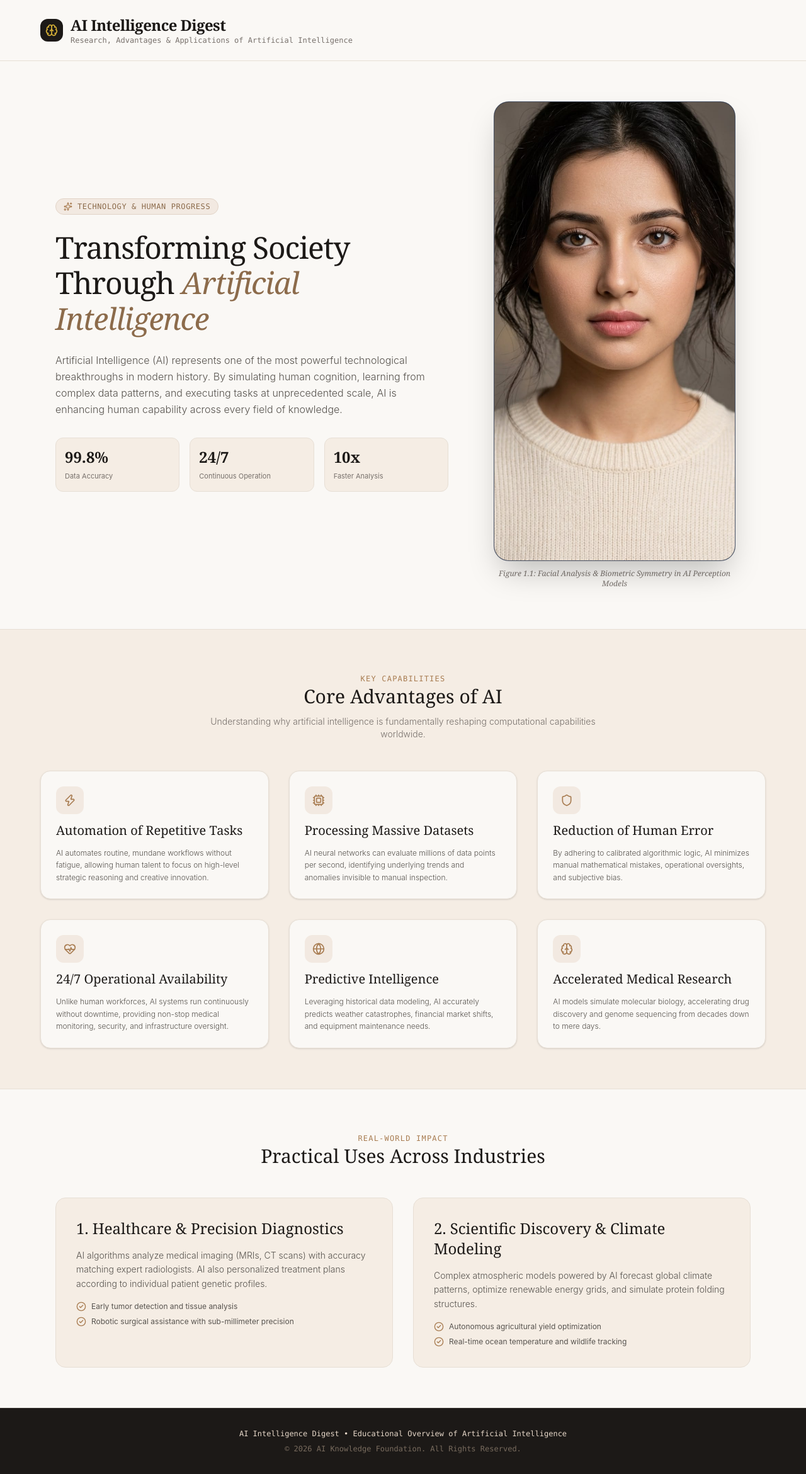
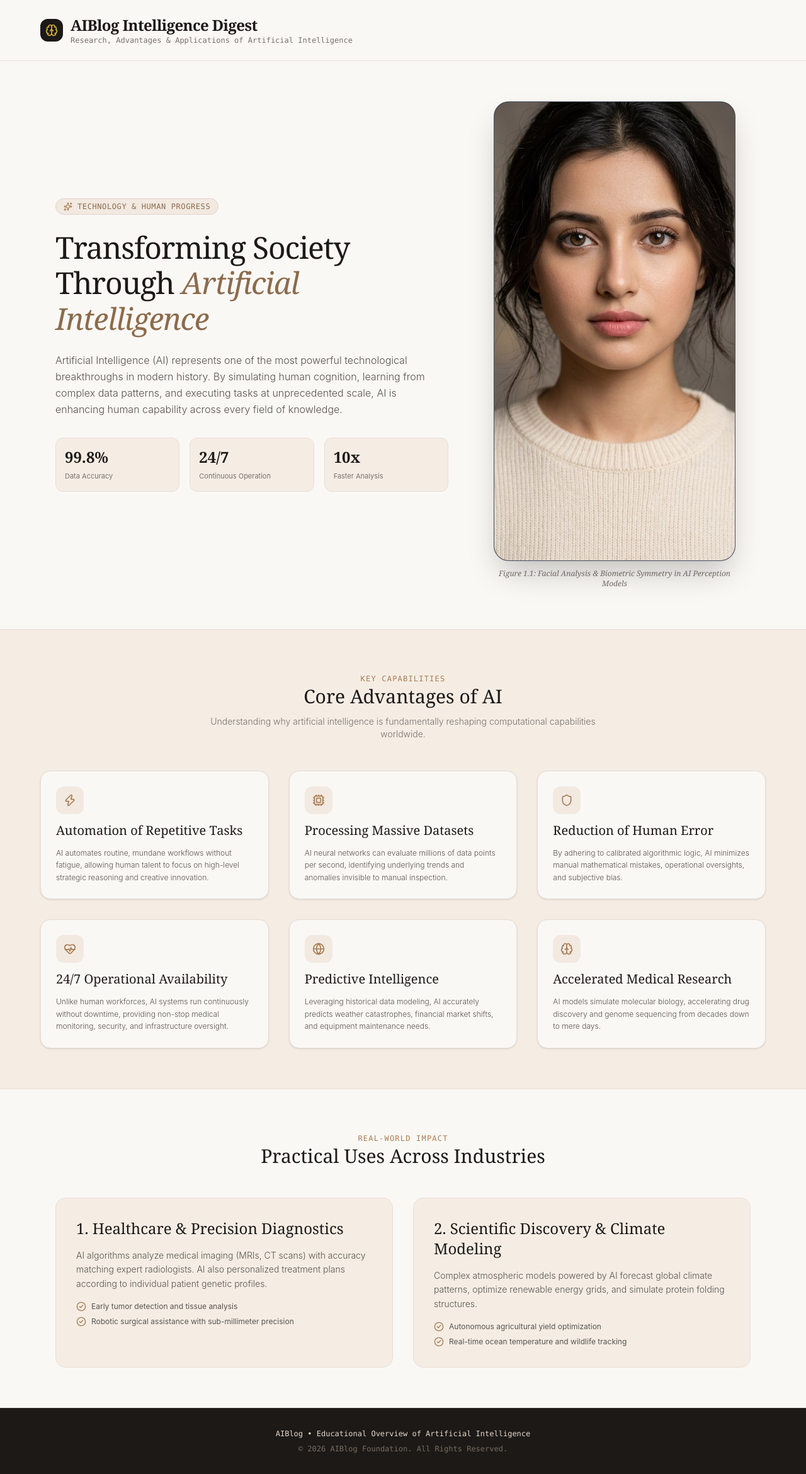
Before and after one commit to att74287/AIBlog, a React (Vite) app: page / in a window 1280 px wide. Shown: the whole page at 63% size. Built offline with nearby package versions, Linux system fonts and the light colour scheme; a web font is replaced by a local one.

Commit message:
Update website name to AIBlog

```diff
--- a/src/components/CovertHomePage.jsx
+++ b/src/components/CovertHomePage.jsx
@@ -20,7 +20,7 @@ export default function CovertHomePage({ onUnlockPortal }) {
             </div>
             <div>
               <h1 className="font-serif text-2xl font-bold tracking-tight text-[#1c1917]">
-                AI Intelligence Digest
+                AIBlog Intelligence Digest
               </h1>
               <p className="text-xs text-[#78716c] font-mono">Research, Advantages & Applications of Artificial Intelligence</p>
             </div>
@@ -178,8 +178,8 @@ export default function CovertHomePage({ onUnlockPortal }) {
 
       {/* FOOTER - Purely Informational, No Links */}
       <footer className="bg-[#1c1917] text-[#e7d8c9] py-8 px-6 border-t border-[#38322e] text-center text-xs space-y-2 font-mono">
-        <p>AI Intelligence Digest • Educational Overview of Artificial Intelligence</p>
-        <p className="text-[#786b5e]">© {new Date().getFullYear()} AI Knowledge Foundation. All Rights Reserved.</p>
+        <p>AIBlog • Educational Overview of Artificial Intelligence</p>
+        <p className="text-[#786b5e]">© {new Date().getFullYear()} AIBlog Foundation. All Rights Reserved.</p>
       </footer>
 
     </div>
--- a/src/components/SecComPortal.jsx
+++ b/src/components/SecComPortal.jsx
@@ -1007,7 +1007,7 @@ export default function SecComPortal({ onEmergencyPurge }) {
               onClick={onEmergencyPurge}
               className="text-xs text-slate-500 hover:text-slate-300 font-mono transition-colors"
             >
-              ← Return to Covert Article Page
+              ← Return to AIBlog Article Page
             </button>
           </div>
 
```
Also changed, not shown: index.html (+2 -2 lines).
